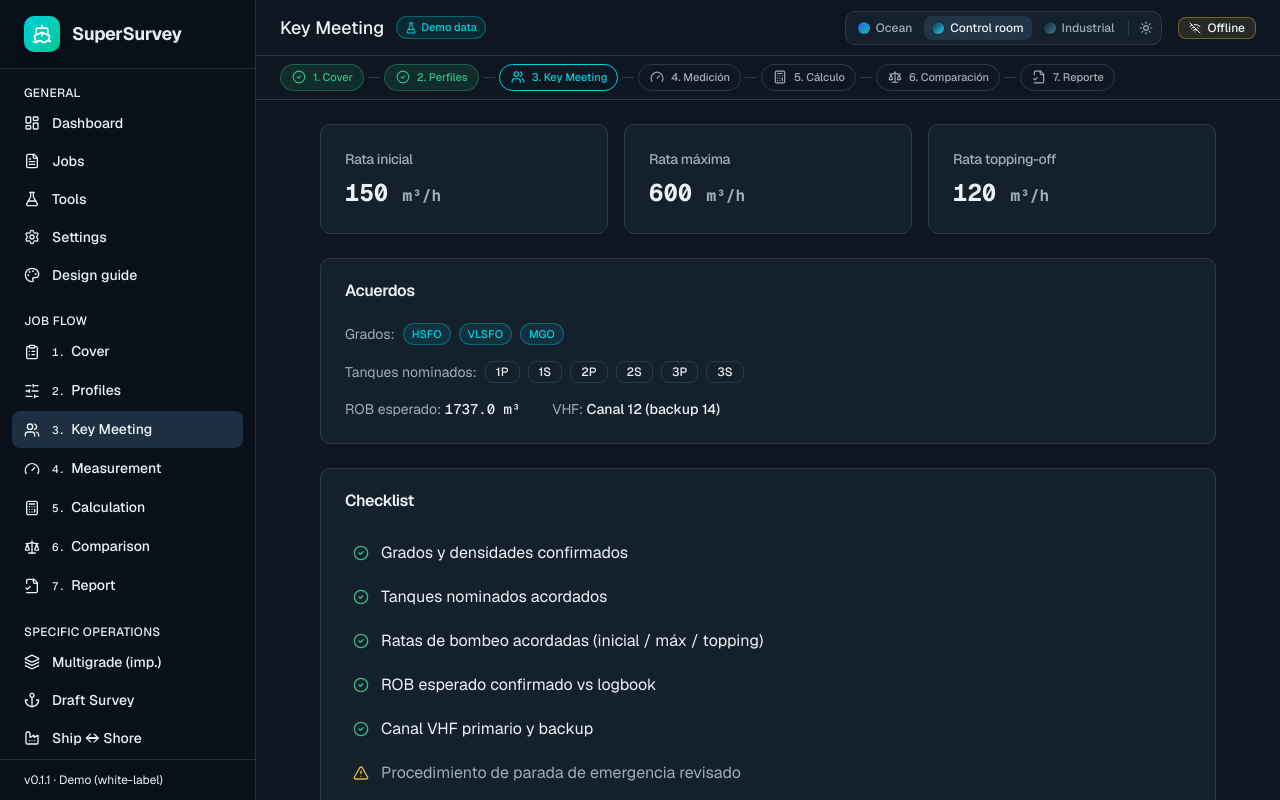
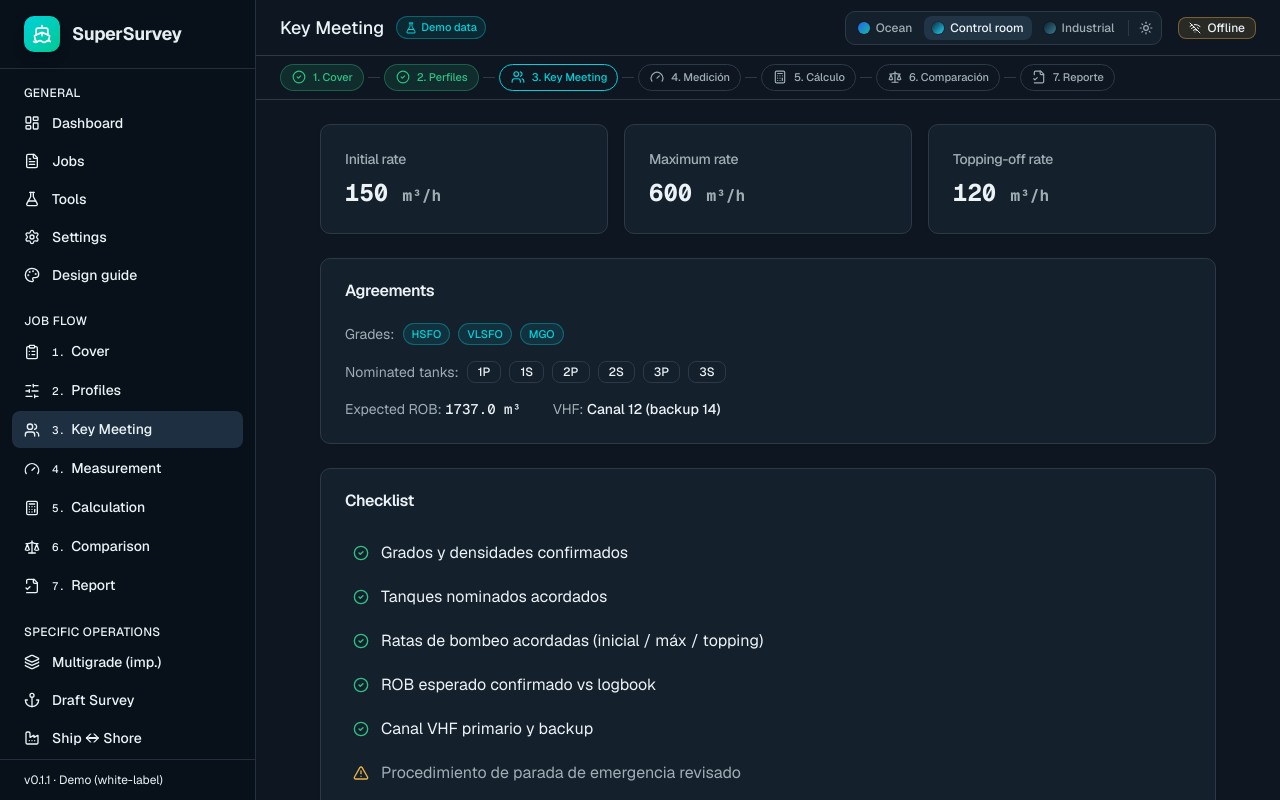
Before and after one commit to Adrian1993-hub/SUPER-SURVEY, a React (Vite) app in the folder ui/: page /trabajo/1/key-meeting in a window 1280 px wide. Built offline with nearby package versions, Linux system fonts and the light colour scheme; no server answers.

Commit message:
i18n(flow): wire CalculoTrace + KeyMeeting to flowDict

```diff
--- a/ui/src/pages/CalculoTrace.tsx
+++ b/ui/src/pages/CalculoTrace.tsx
@@ -6,16 +6,18 @@ import { TopBar } from '../components/TopBar'
 import { JobStepper } from '../components/Stepper'
 import { NextStepBar } from '../components/NextStepBar'
 import { getJob, calcTraceData } from '../data/demoJobs'
+import { useT } from '../i18n/LanguageProvider'
 
 export function CalculoTrace() {
   const { id } = useParams<{ id: string }>()
+  const t = useT()
   const jobId = id || '1'
   const job = getJob(jobId)
   const c = calcTraceData[jobId] ?? calcTraceData['1']
 
   return (
     <div className="flex h-full flex-col">
-      <TopBar title="Cálculo + Trace" activeJob={job} />
+      <TopBar title={t('calculo.title')} activeJob={job} />
       <JobStepper />
 
       <main className="flex-1 overflow-auto p-6">
@@ -23,12 +25,12 @@ export function CalculoTrace() {
           <div className="flex flex-wrap items-center gap-2">
             <StatusChip tone="neutral">{c.tanque}</StatusChip>
             <Badge variant="outline">{c.engineVersion}</Badge>
-            <Badge variant="outline">Tablas {c.tablaAstm}</Badge>
+            <Badge variant="outline">{t('calculo.tablesBadge', { astm: c.tablaAstm })}</Badge>
           </div>
 
           <Card>
             <CardHeader>
-              <CardTitle>Cadena de cálculo explicable</CardTitle>
+              <CardTitle>{t('calculo.chainTitle')}</CardTitle>
             </CardHeader>
             <CardContent>
               <ol className="space-y-0">
@@ -55,15 +57,12 @@ export function CalculoTrace() {
             </CardContent>
           </Card>
 
-          <p className="text-xs text-muted-foreground">
-            Cada cantidad oficial será explicable paso a paso por el motor de cálculo (decimal exacto, sin
-            redondeo intermedio). Valores mostrados: demo ilustrativo.
-          </p>
+          <p className="text-xs text-muted-foreground">{t('calculo.note')}</p>
 
           <NextStepBar
             to={`/trabajo/${jobId}/comparacion`}
-            label="Comparación"
-            hint="Con las cantidades trazadas, compara Vessel / Barge / BDN contra las capas de tolerancia."
+            label={t('calculo.nextLabel')}
+            hint={t('calculo.nextHint')}
           />
         </div>
       </main>
--- a/ui/src/pages/KeyMeeting.tsx
+++ b/ui/src/pages/KeyMeeting.tsx
@@ -7,6 +7,7 @@ import { TopBar } from '../components/TopBar'
 import { JobStepper } from '../components/Stepper'
 import { NextStepBar } from '../components/NextStepBar'
 import { getJob, keyMeetingData } from '../data/demoJobs'
+import { useT } from '../i18n/LanguageProvider'
 import { CheckCircle2, AlertTriangle, PenLine } from 'lucide-react'
 
 function Rata({ label, value }: { label: string; value: number }) {
@@ -26,43 +27,44 @@ function Rata({ label, value }: { label: string; value: number }) {
 
 export function KeyMeeting() {
   const { id } = useParams<{ id: string }>()
+  const t = useT()
   const jobId = id || '1'
   const job = getJob(jobId)
   const k = keyMeetingData[jobId] ?? keyMeetingData['1']
 
   return (
     <div className="flex h-full flex-col">
-      <TopBar title="Key Meeting" activeJob={job} />
+      <TopBar title={t('keymeeting.title')} activeJob={job} />
       <JobStepper />
 
       <main className="flex-1 overflow-auto p-6">
         <div className="mx-auto max-w-4xl space-y-6">
           <div className="grid gap-4 md:grid-cols-3">
-            <Rata label="Rata inicial" value={k.ratas.inicial} />
-            <Rata label="Rata máxima" value={k.ratas.maxima} />
-            <Rata label="Rata topping-off" value={k.ratas.topping} />
+            <Rata label={t('keymeeting.rateInitial')} value={k.ratas.inicial} />
+            <Rata label={t('keymeeting.rateMax')} value={k.ratas.maxima} />
+            <Rata label={t('keymeeting.rateTopping')} value={k.ratas.topping} />
           </div>
 
           <Card>
             <CardHeader>
-              <CardTitle>Acuerdos</CardTitle>
+              <CardTitle>{t('keymeeting.agreements')}</CardTitle>
             </CardHeader>
             <CardContent className="space-y-4">
               <div className="flex flex-wrap items-center gap-2">
-                <span className="text-sm text-muted-foreground">Grados:</span>
+                <span className="text-sm text-muted-foreground">{t('keymeeting.grades')}</span>
                 {k.gradosConfirmados.map((g) => (
                   <StatusChip key={g} tone="info">{g}</StatusChip>
                 ))}
               </div>
               <div className="flex flex-wrap items-center gap-2">
-                <span className="text-sm text-muted-foreground">Tanques nominados:</span>
-                {k.tanquesNominados.map((t) => (
-                  <Badge key={t} variant="outline">{t}</Badge>
+                <span className="text-sm text-muted-foreground">{t('keymeeting.nominatedTanks')}</span>
+                {k.tanquesNominados.map((tn) => (
+                  <Badge key={tn} variant="outline">{tn}</Badge>
                 ))}
               </div>
               <div className="flex flex-wrap gap-x-8 gap-y-2 text-sm">
                 <div>
-                  <span className="text-muted-foreground">ROB esperado: </span>
+                  <span className="text-muted-foreground">{t('keymeeting.expectedRob')}</span>
                   <span className="font-mono font-medium tabular-nums">{k.robEsperado.toFixed(1)} m³</span>
                 </div>
                 <div>
@@ -75,7 +77,7 @@ export function KeyMeeting() {
 
           <Card>
             <CardHeader>
-              <CardTitle>Checklist</CardTitle>
+              <CardTitle>{t('keymeeting.checklist')}</CardTitle>
             </CardHeader>
             <CardContent className="space-y-1">
               {k.items.map((it) => (
@@ -94,13 +96,13 @@ export function KeyMeeting() {
           <div className="flex justify-end">
             <Button className="gap-2 bg-brand text-brand-foreground hover:brightness-110">
               <PenLine className="h-4 w-4" />
-              Firmar acta
+              {t('keymeeting.signMinutes')}
             </Button>
           </div>
           <NextStepBar
             to={`/trabajo/${id || '1'}/medicion`}
-            label="Medición"
-            hint="Acuerdos del key meeting confirmados: tanques nominados, grados y secuencia."
+            label={t('keymeeting.nextLabel')}
+            hint={t('keymeeting.nextHint')}
           />
         </div>
       </main>
```
